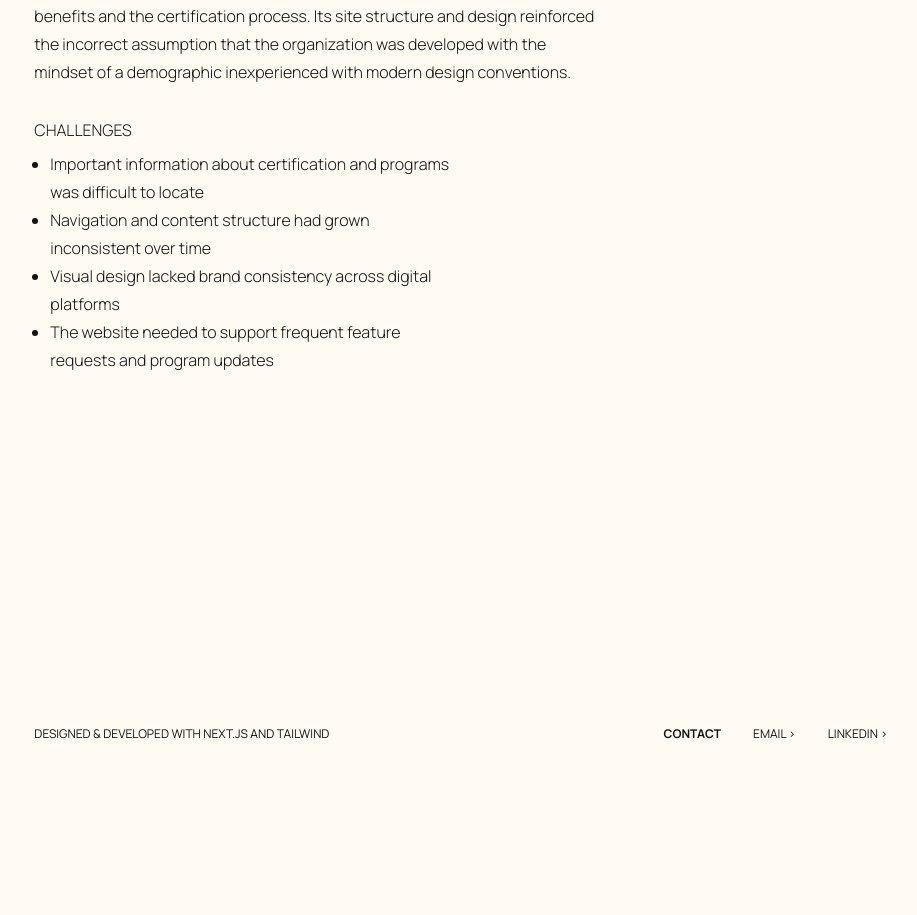
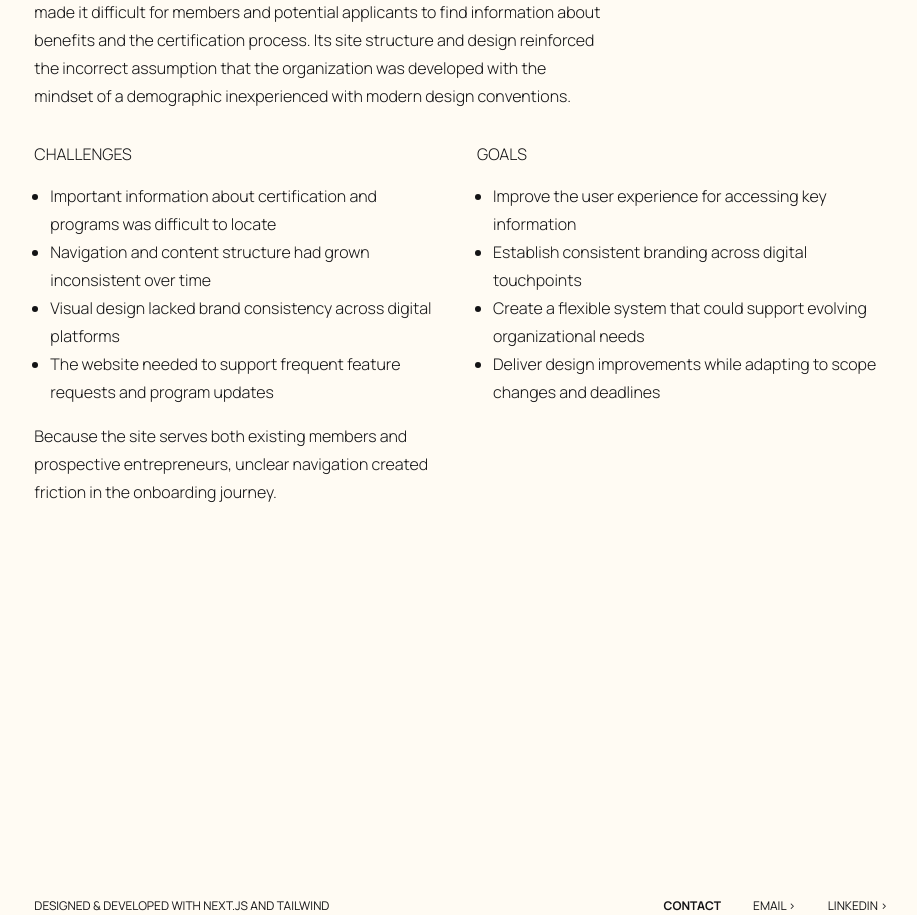
Before and after one commit to aescaba/portfolio, a Next.js app: page /work/wbecnydmv in a window 1280 px wide. Shown: the part 1250-2165 px from the top of the page, without its empty margins (179-1096 px from the left). Before the commit the page ends 2024 px from the top, so only its background shows below. Built offline with nearby package versions, Linux system fonts and the light colour scheme.

Commit message:
row and text block and wbec case study styling

```diff
--- a/components/textblock.js
+++ b/components/textblock.js
@@ -1,12 +1,14 @@
 
 
-export default function TextBlock({ colSpan = "1/3", isBulleted = false, heading = "", body = [] }) {
+export default function TextBlock({ colSpan = "1/3", isBulleted = false, heading = "", textBefore = "", body = [], textAfter = ""}) {
 
     /*
         colSpan: string | columns to span (ex. 1/3, 2/3) - default is 1/3
-        bulleted: boolean | is the body a bulleted list? - default is false
+        isBulleted: boolean | is the body a bulleted list? - default is false
         heading: string | heading of the text block
+        textBefore: string | if the body is bulleted, text that's not bulleted before the list
         body: array (string) | body copy of the text block
+        textAfter: string | if the body is bulleted, text that's not bulleted after the list
 
         Renders a text block comprised of a heading and body copy
         Width is adjustable by the number of columns indicated
@@ -14,9 +16,11 @@ export default function TextBlock({ colSpan = "1/3", isBulleted = false, heading
     */
 
     return (
-        <div class={"flex-col lg:w-"+ `${colSpan}` + " lg:mb-8 text-base leading-7"}>
-            <h3 class="uppercase text-base mb-2">{heading}</h3>
+        <div className={"flex-col lg:w-" + `${colSpan}` + " lg:mb-8 text-base leading-7"}>
+            <h3 className="uppercase text-base mb-2">{heading}</h3>
             {isBulleted ?
+                <>
+                <p className="mb-4">{textBefore}</p>
                 <ul className="list-disc list-outside pl-4">
                     {body.map((bullet) => {
                         return (
@@ -24,6 +28,8 @@ export default function TextBlock({ colSpan = "1/3", isBulleted = false, heading
                         );
                     })}
                 </ul>
+                <p className="mt-4">{textAfter}</p>
+                </>
                 : <p>{body}</p>}
         </div>
     );
--- a/components/work/workrow.js
+++ b/components/work/workrow.js
@@ -10,7 +10,8 @@ export default function WorkRow({ children }) {
     */
 
     return (
-        <div class="flex flex-col mb-10 lg:mb-20 lg:flex-row gap-8 lg:gap-12">
+        // <div class="flex flex-col mb-10 lg:mb-20 lg:flex-row gap-8 lg:gap-12">
+        <div class="flex justify-between flex-col lg:flex-row gap-8 mb-10">
             {children}
         </div>
     );
--- a/pages/work/wbecnydmv.js
+++ b/pages/work/wbecnydmv.js
@@ -14,6 +14,7 @@ const client = "WBEC Metro NY & Greater DMV"
 
 /* Cover photo */
 import coverPhoto from '../../public/images/work/wbecnydmv/WBEC_Cover.png'
+import WorkRow from '../../components/work/workrow';
 const coverAltText = "Mockup of WBEC site on a laptop someone is browsing"
 
 /* Metadata */
@@ -35,6 +36,11 @@ const problemBody = "The Women’s Business Enterprise Council of Metro NY and G
 /* Challenges */
 const challengesHeading = "Challenges"
 const challengesBody = ["Important information about certification and programs was difficult to locate", "Navigation and content structure had grown inconsistent over time", "Visual design lacked brand consistency across digital platforms", "The website needed to support frequent feature requests and program updates"]
+const challengesTextAfter = "Because the site serves both existing members and prospective entrepreneurs, unclear navigation created friction in the onboarding journey."
+
+/* Goals */
+const goalsHeading = "Goals"
+const goalsBody = ["Improve the user experience for accessing key information", "Establish consistent branding across digital touchpoints", "Create a flexible system that could support evolving organizational needs", "Deliver design improvements while adapting to scope changes and deadlines"]
 
 export default function WBECNYDMV() {
   return (
@@ -47,20 +53,30 @@ export default function WBECNYDMV() {
       role={role}
       tools={tools}>
 
-      {/* Problem */}
+      {/* Problem Row */}
       <TextBlock
         colSpan="2/3"
         heading={problemHeading}
         body={problemBody}
       />
 
-      {/* Challenges / Goals */}
+      {/* Challenges / Goals Row */}
+      <WorkRow>
       <TextBlock
         colSpan="1/2"
         isBulleted="true"
         heading={challengesHeading}
         body={challengesBody}
+        textAfter={challengesTextAfter}
       />
+            <TextBlock
+        colSpan="1/2"
+        isBulleted="true"
+        heading={goalsHeading}
+        body={goalsBody}
+      />
+      </WorkRow>
+
 
     </WorkPage>
 
```
